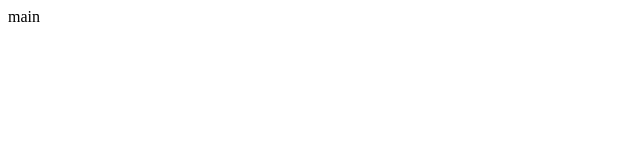
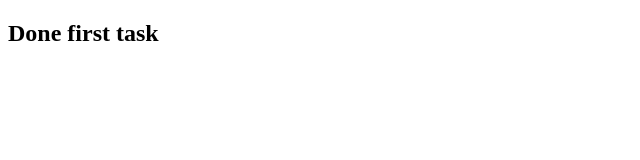
Before and after one commit to Logunovich/git, a plain HTML site: page index.html in a window 1280 px wide. Shown: the whole page, without its empty margins (0-640 px from the left). Drawn offline with Linux system fonts and the light colour scheme.

Commit message:
first task

```diff
--- a/index.html
+++ b/index.html
@@ -7,6 +7,6 @@
   <title>Document</title>
 </head>
 <body>
-  main
+  <h2>Done first task</h2>
 </body>
 </html>
```
